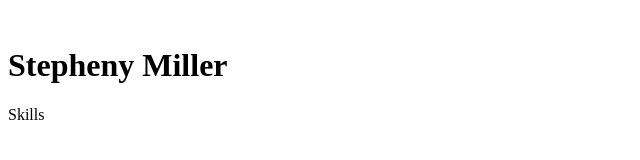
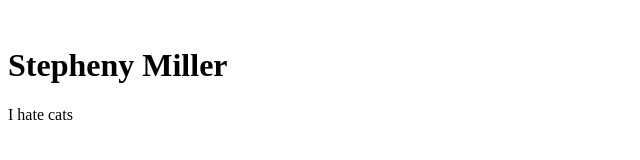
Before and after one commit to stephenymmiller/resume, a plain HTML site: page index.html in a window 1280 px wide. Shown: the full height of the page, 0-640 px from the left. Drawn offline with Linux system fonts and the light colour scheme.

Commit message:
I hate cats

```diff
--- a/index.html
+++ b/index.html
@@ -15,7 +15,9 @@
     </h1>
 
 
-    <div>Skills</div>
+    <div>
+        I hate cats
+    </div>
 
 </body>
 
```
